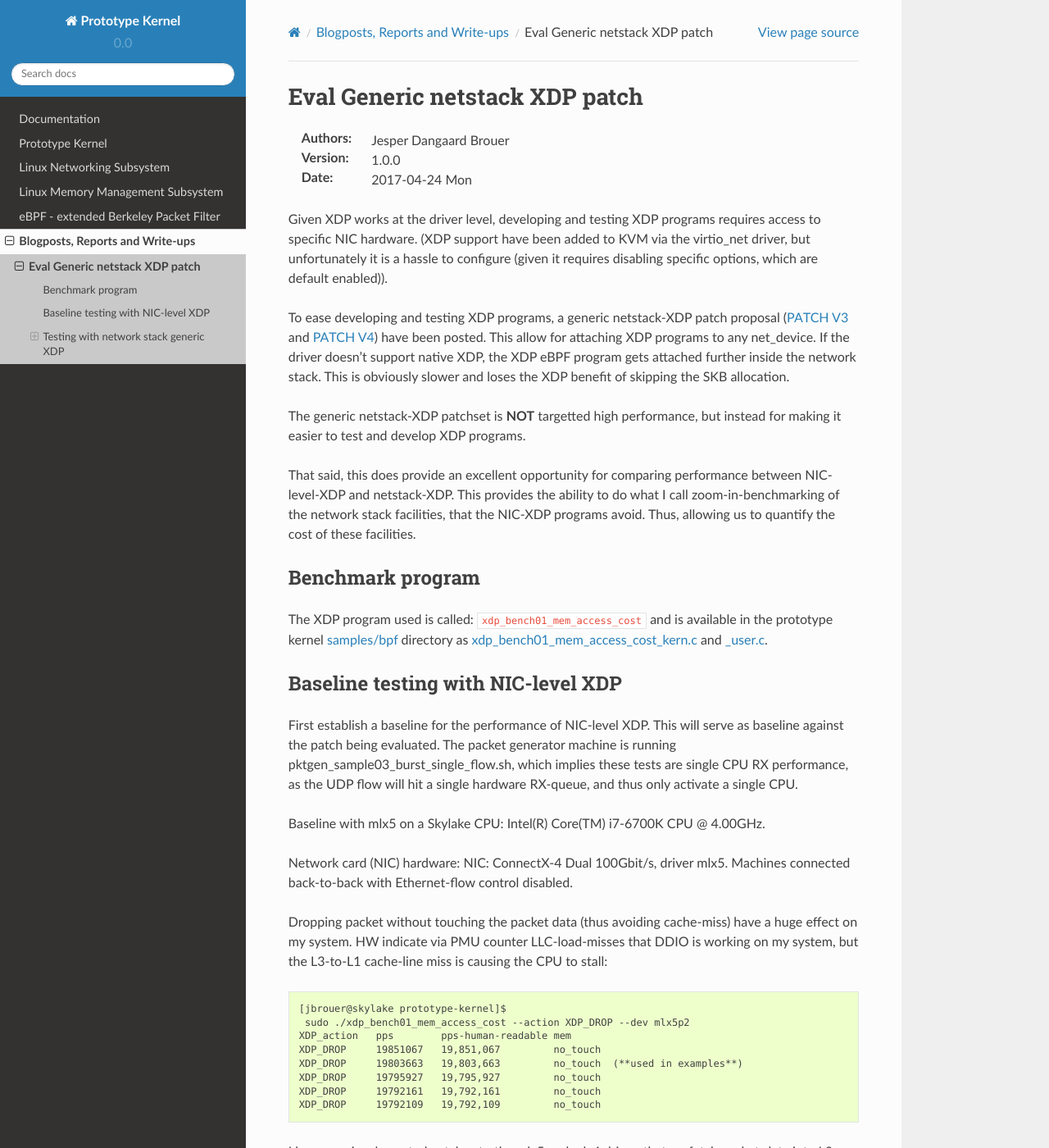
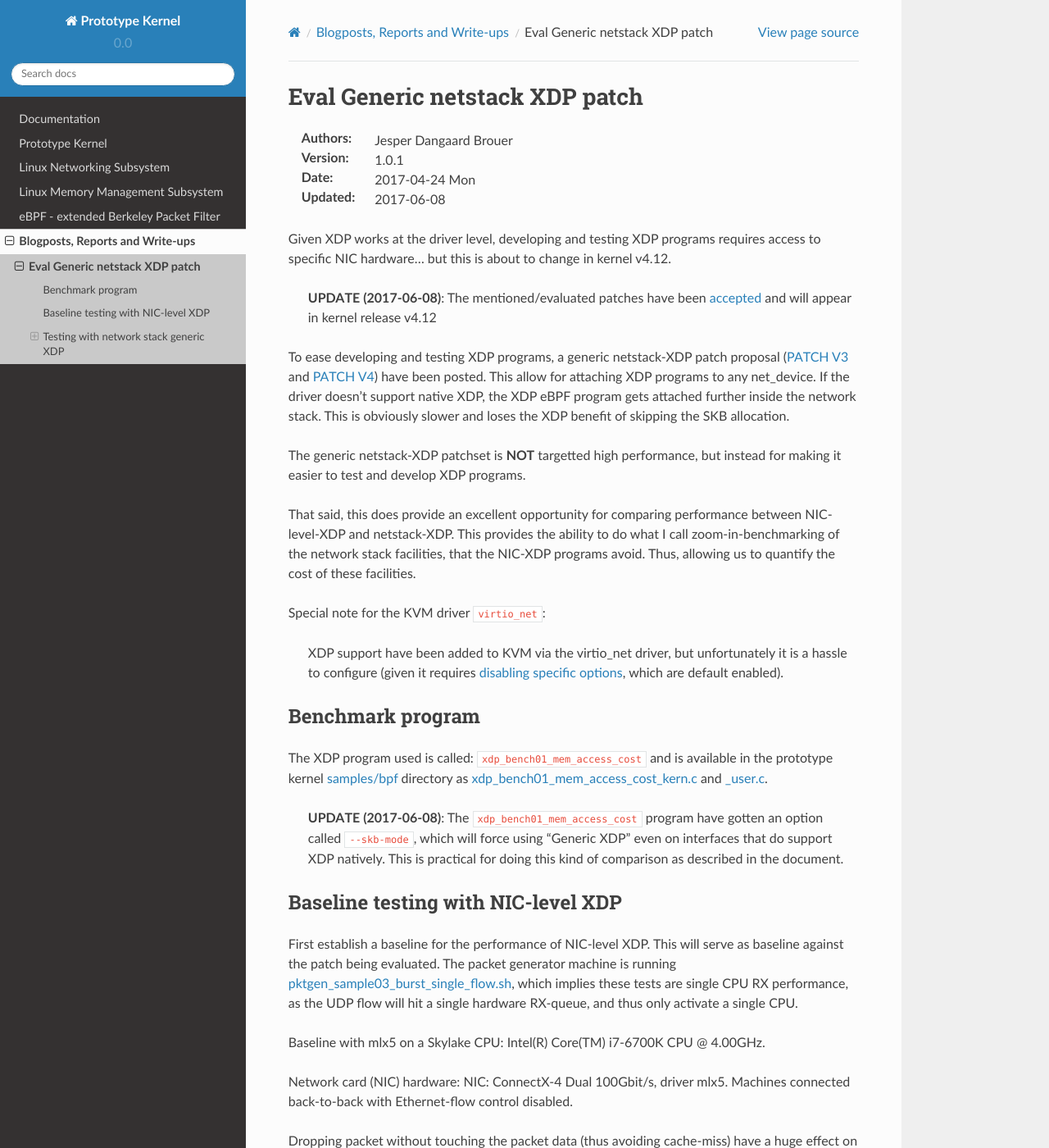
Before and after one commit to netoptimizer/prototype-kernel, a Sphinx documentation site: the page built from kernel/Documentation/blogposts/xdp25_eval_generic_xdp_tx.rst, in a window 1280 px wide and 1400 px high. Shown: the whole window at 82% size. Built offline with Sphinx 7.4.7 and the Read the Docs theme 2.0.0, drawn with Linux system fonts in a browser that asks for light colours.

Commit message:
docs: update blogpost "Eval Generic netstack XDP patch" v1.0.1
Update the blogpost (now version 1.0.1)
 https://prototype-kernel.readthedocs.io/en/latest/blogposts/xdp25_eval_generic_xdp_tx.html

The patches tested in this document/blogpost have been accepted
into the kernel tree, and will appear in kernel release v4.12.
Make that clear by updating the document.

Kernel commit b5cdae3291f7 ("net: Generic XDP")
 https://git.kernel.org/torvalds/c/b5cdae3291f7

Also add special note for KVM driver virtio_net/vhost, which link to mailing-list
 https://marc.info/?l=xdp-newbies&m=149486931113651&w=2

Signed-off-by: Jesper Dangaard Brouer <brouer@redhat.com>

```diff
--- a/kernel/Documentation/blogposts/xdp25_eval_generic_xdp_tx.rst
+++ b/kernel/Documentation/blogposts/xdp25_eval_generic_xdp_tx.rst
@@ -2,14 +2,16 @@
 Eval Generic netstack XDP patch
 ===============================
 :Authors: Jesper Dangaard Brouer
-:Version: 1.0.0
+:Version: 1.0.1
 :Date: 2017-04-24 Mon
+:Updated: 2017-06-08
 
 Given XDP works at the driver level, developing and testing XDP
-programs requires access to specific NIC hardware.  (XDP support have
-been added to KVM via the virtio_net driver, but unfortunately it is a
-hassle to configure (given it requires disabling specific options,
-which are default enabled)).
+programs requires access to specific NIC hardware... but this is about
+to change in kernel v4.12.
+
+ **UPDATE (2017-06-08)**: The mentioned/evaluated patches have been
+ accepted_ and will appear in kernel release v4.12
 
 To ease developing and testing XDP programs, a generic netstack-XDP
 patch proposal (`PATCH V3`_ and `PATCH V4`_) have been posted.  This
@@ -34,12 +36,30 @@ quantify the cost of these facilities.
 .. _`PATCH v3`:
    http://lkml.kernel.org/r/20170412.145415.1441440342830198148.davem@davemloft.net
 
+.. _accepted: https://git.kernel.org/torvalds/c/b5cdae3291f7
+
+
+Special note for the KVM driver ``virtio_net``:
+
+ XDP support have been added to KVM via the virtio_net driver, but
+ unfortunately it is a hassle to configure (given it requires
+ `disabling specific options`_, which are default enabled).
+
+.. _disabling specific options:
+   https://marc.info/?l=xdp-newbies&m=149486931113651&w=2
+
 Benchmark program
 =================
 
 The XDP program used is called: ``xdp_bench01_mem_access_cost`` and is
 available in the prototype kernel `samples/bpf`_ directory as
 `xdp_bench01_mem_access_cost_kern.c`_ and `_user.c`_.
+
+ **UPDATE (2017-06-08)**: The ``xdp_bench01_mem_access_cost`` program
+ have gotten an option called ``--skb-mode``, which will force using
+ "Generic XDP" even on interfaces that do support XDP natively. This
+ is practical for doing this kind of comparison as described in the
+ document.
 
 .. _`samples/bpf`:
    https://github.com/netoptimizer/prototype-kernel/tree/master/kernel/samples/bpf
```
Also changed, not shown: other parts of kernel/Documentation/blogposts/xdp25_eval_generic_xdp_tx.rst (+3 -1 lines).
